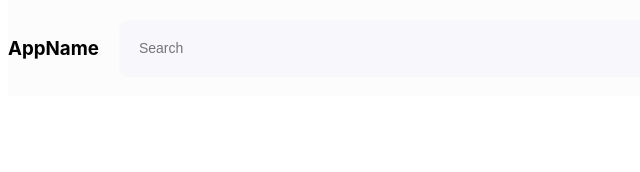
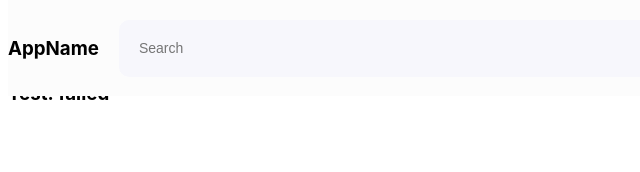
Before and after one commit to j-labbe/task-trak, a Next.js app: page / in a window 1280 px wide. Shown: the top 172 px of the page, without its empty margins (0-640 px from the left). Built offline with nearby package versions, Linux system fonts and the light colour scheme; a web font is replaced by a local one.

Commit message:
env test

```diff
--- a/pages/index.js
+++ b/pages/index.js
@@ -7,6 +7,7 @@ const StyledHome = styled.div`
 `;
 
 const Home = () => {
+    let test = process.env.TEST_ENV_VAR ? process.env.TEST_ENV_VAR : 'failed';
     return (
         <>
             <GlobalStyle />
@@ -15,6 +16,7 @@ const Home = () => {
             </Head>
             <NavBar />
             <h1>Home</h1>
+            <h3>Test: {test}</h3>
         </>
     )
 }
```
